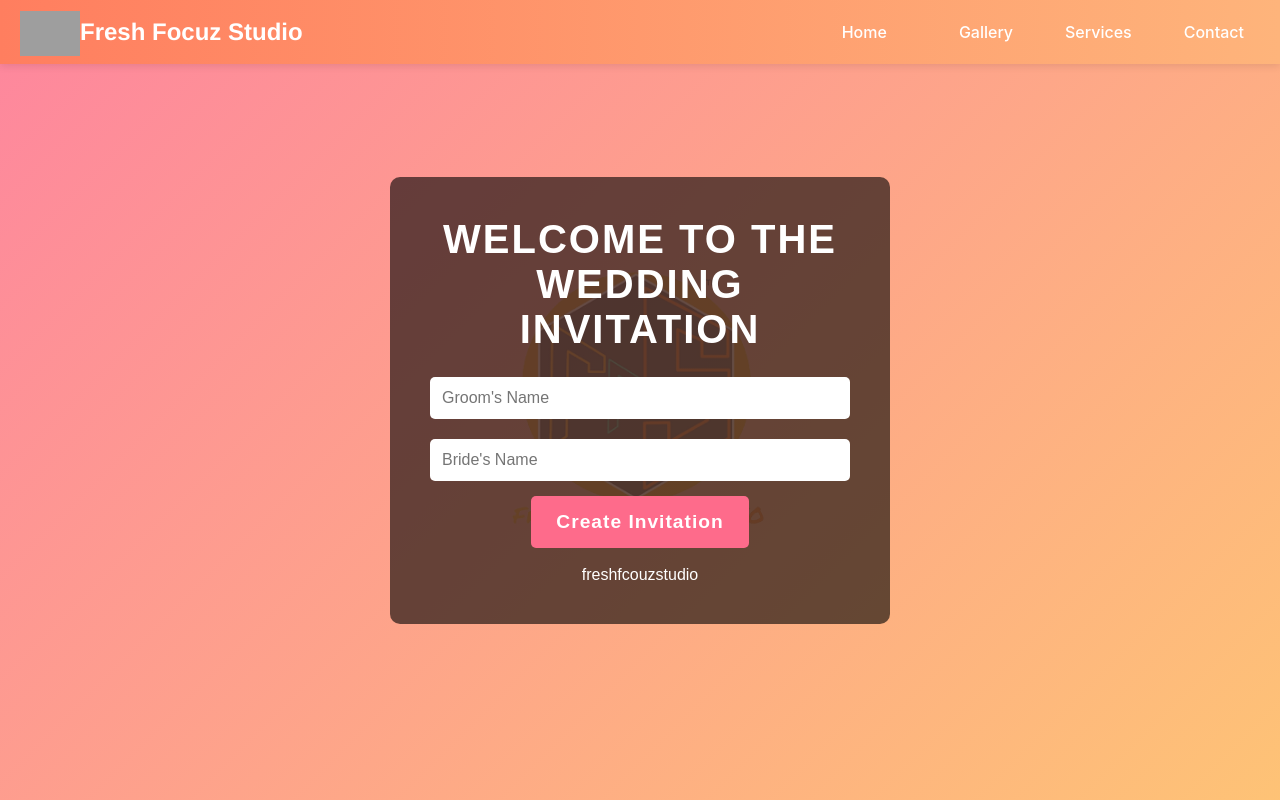
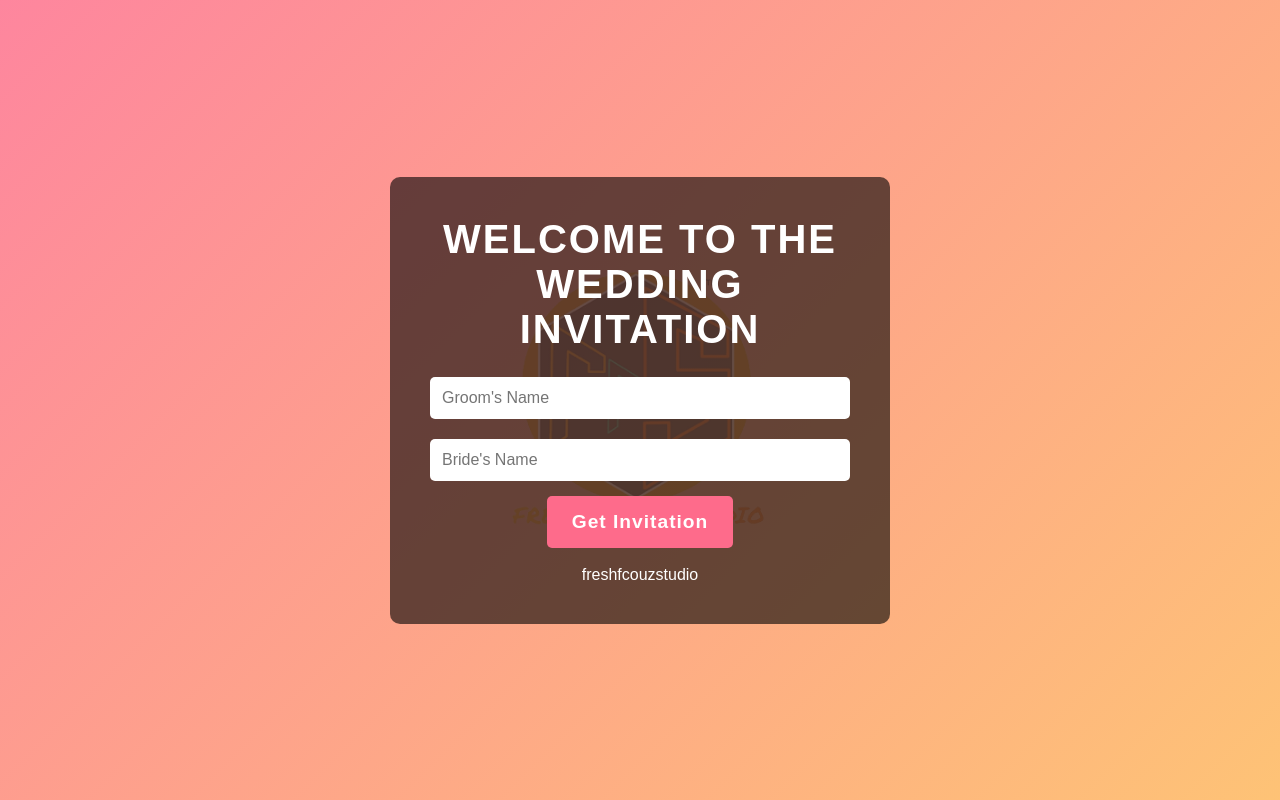
Before and after one commit to dilli2127/E-invite, a React (Create React App) app: page / in a window 1280 px wide. Built offline with nearby package versions, Linux system fonts and the light colour scheme; grey boxes are pictures that could not be loaded.

Commit message:
new chnages

```diff
--- a/src/components/Header/Header.tsx
+++ b/src/components/Header/Header.tsx
@@ -1,11 +1,12 @@
-import React, { useState } from "react";
+import React, { ReactNode, useState } from "react";
 import { Layout, Menu, Drawer, Button } from "antd";
 import { MenuOutlined } from "@ant-design/icons";
 import "./Header.css";
+interface HeaderProps {children: ReactNode;}
 
 const { Header } = Layout;
 
-const AppHeader: React.FC = () => {
+const AppHeader: React.FC<HeaderProps> = (children) => {
   const [visible, setVisible] = useState(false);
 
   // Open mobile menu
--- a/src/pages/ComingSoon/index.tsx
+++ b/src/pages/ComingSoon/index.tsx
@@ -1,6 +1,5 @@
 import React, { useEffect, useState } from "react";
 import "./ComingSoon.css";
-import Header from "../../components/Header/Header";
 
 const ComingSoon: React.FC = () => {
   const [timeLeft, setTimeLeft] = useState({
@@ -34,7 +33,6 @@ const ComingSoon: React.FC = () => {
 
   return (
     <>
-      <Header />
       <div className="coming-soon-page">
         <div className="overlay">
           <div className="content">
--- a/src/pages/Contact/index.tsx
+++ b/src/pages/Contact/index.tsx
@@ -5,12 +5,10 @@ import {
   MailOutlined,
 } from "@ant-design/icons";
 import "./ContactPage.css";
-import Header from "../../components/Header/Header";
 
 const ContactPage: React.FC = () => {
   return (
     <>
-     <Header />
       <div className="contact-page">
         <div className="contact-overlay">
           <div className="contact-content">
--- a/src/pages/E-Invite/index.tsx
+++ b/src/pages/E-Invite/index.tsx
@@ -3,7 +3,6 @@ import LandscapeImage from "./LandscapeImage";
 import PhotoSlider from "./PhotoSlider";
 import LocationMap from "./LocationMap";
 import { Col } from "antd";
-import Header from "../../components/Header/Header";
 import { useParams } from "react-router-dom";
 
 const EInvitePage: React.FC = () => {
@@ -14,7 +13,6 @@ const EInvitePage: React.FC = () => {
     latitude: number;
     longitude: number;
   }>({ latitude: 0.0, longitude: 0.0 });
-console.log("id",location)
   useEffect(() => {
     if (id) {
       fetch(`http://13.203.125.153:8246/e_invite/${id}`)
@@ -36,7 +34,6 @@ console.log("id",location)
 
   return (
     <>
-      <Header />
       <Col className="einvite-page">
         <Col>
           <LandscapeImage imageUrl={imageUrl} />
--- a/src/pages/LadingPage/index.tsx
+++ b/src/pages/LadingPage/index.tsx
@@ -12,13 +12,12 @@ const LandingPage: React.FC = () => {
     e.preventDefault();
     if (brideName && groomName) {
       // Redirect to the invite page with bride and groom names
-      navigate(`/einvite/${brideName}weds${groomName}`);
+      navigate(`/einvite/${groomName}weds${brideName}`);
     }
   };
 
   return (
     <>
-      <Header />
       <div className="landing-page">
         <div className="content-container">
           <h1>Welcome to the Wedding Invitation</h1>
@@ -40,7 +39,7 @@ const LandingPage: React.FC = () => {
               />
             </div>
             <button type="submit" className="submit-btn">
-              Create Invitation
+              Get Invitation
             </button>
           </form>
           <br/>
--- a/src/routes/routerData.tsx
+++ b/src/routes/routerData.tsx
@@ -7,6 +7,7 @@ import EInviteCrud from "../pages/E-InviteCrud/crud";
 import LandingPage from "../pages/LadingPage";
 import ComingSoon from "../pages/ComingSoon";
 import ContactPage from "../pages/Contact";
+import AppHeader from "../../src/components/Header/Header";
 
 const routerData: RouteConfig[] = [
   {
@@ -48,7 +49,11 @@ const routerData: RouteConfig[] = [
   {
     key: "Contact",
     path: "/contact",
-    component: <ContactPage/>,
+    component: (
+      <AppHeader>
+        <ContactPage  />
+      </AppHeader>
+    ),
     children: [],
   },
   {
```
